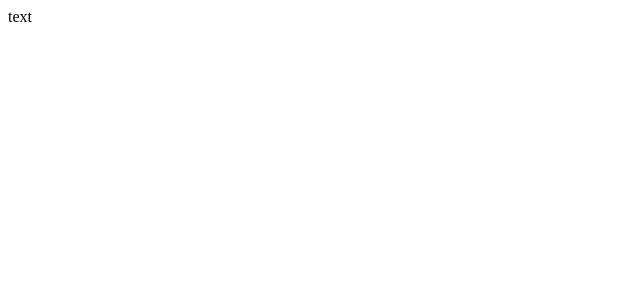
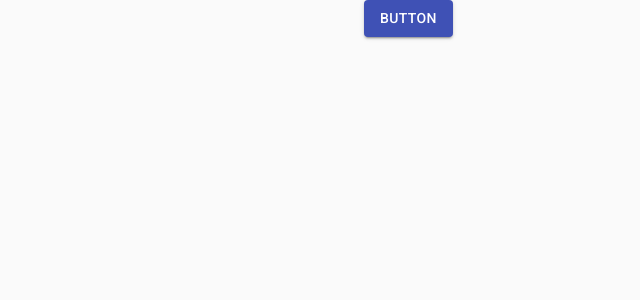
Before and after one commit to mizdra/webpack-ts-skeleton, a React app: page / in a window 1280 px wide. Shown: the top 300 px of the page, without its empty margins (0-640 px from the left). Built offline with nearby package versions, Linux system fonts and the light colour scheme.

Commit message:
material-ui導入

```diff
--- a/index.html
+++ b/index.html
@@ -3,6 +3,11 @@
   <head>
     <meta charset="UTF-8" />
     <title>webpack-ts-skeleton</title>
+
+    <!-- for material-ui -->
+    <meta name="viewport" content="minimum-scale=1, initial-scale=1, width=device-width, shrink-to-fit=no" />
+    <link rel="stylesheet" href="https://fonts.googleapis.com/css?family=Roboto:300,400,500,700&display=swap" />
+    <link rel="stylesheet" href="https://fonts.googleapis.com/icon?family=Material+Icons" />
   </head>
 
   <body>
--- a/package.json
+++ b/package.json
@@ -23,6 +23,7 @@
   },
   "homepage": "https://github.com/mizdra/webpack-ts-skeleton#readme",
   "dependencies": {
+    "@material-ui/core": "^4.7.1",
     "@types/react": "^16.9.13",
     "@types/react-dom": "^16.9.4",
     "react": "^16.12.0",
--- a/src/app.tsx
+++ b/src/app.tsx
@@ -1,7 +1,15 @@
 import React from 'react';
+import Container from '@material-ui/core/Container';
+import Button from '@material-ui/core/Button';
 
 export type AppProps = {};
 
 export function App(_props: AppProps) {
-  return <div>text</div>;
+  return (
+    <Container maxWidth="sm">
+      <Button variant="contained" color="primary">
+        Button
+      </Button>
+    </Container>
+  );
 }
--- a/src/index.tsx
+++ b/src/index.tsx
@@ -1,5 +1,12 @@
 import React from 'react';
 import { render } from 'react-dom';
 import { App } from './app';
+import CssBaseline from '@material-ui/core/CssBaseline';
 
-render(<App />, document.querySelector('#app'));
+render(
+  <>
+    <CssBaseline />
+    <App />
+  </>,
+  document.querySelector('#app'),
+);
```
Also changed, not shown: 1 other file (tests, documents, lock files or other folders).
